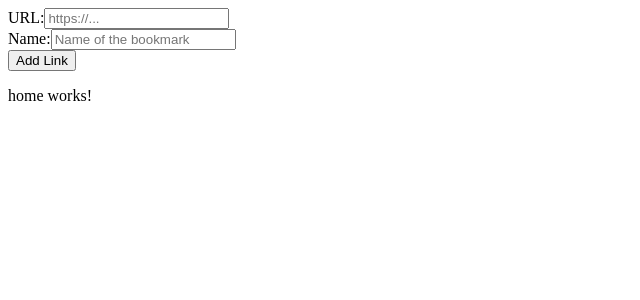
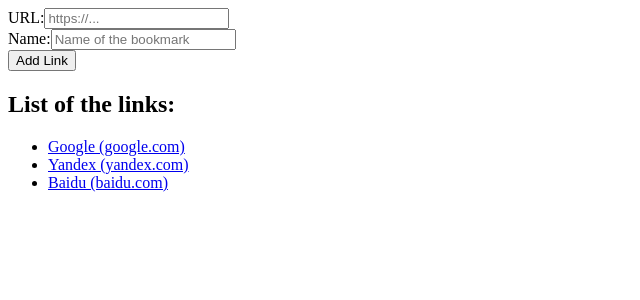
Before and after one commit to AVTaran/phq, an Angular app: page / in a window 1280 px wide. Shown: the top 300 px of the page, without its empty margins (0-640 px from the left). Built offline with nearby package versions, Linux system fonts and the light colour scheme.

Commit message:
List of the links

```diff
--- a/src/app/home/home.component.html
+++ b/src/app/home/home.component.html
@@ -1 +1,6 @@
-<p>home works!</p>
+<h2>List of the links: </h2>
+<ul>
+  <li *ngFor="let link of listLinks">
+    <a href="#" target="_blank">{{ link.name }} ({{ link.url }})</a>
+  </li>
+</ul>
--- a/src/app/home/home.component.ts
+++ b/src/app/home/home.component.ts
@@ -1,12 +1,24 @@
 import { Component } from '@angular/core';
+import { ListService } from '../services/list.service';
+import { CommonModule } from '@angular/common';
+import { LinkModule } from '../model/link/link.module';
 
 @Component({
   selector: 'app-home',
   standalone: true,
-  imports: [],
+  imports: [ CommonModule ],
   templateUrl: './home.component.html',
   styleUrl: './home.component.css'
 })
+
 export class HomeComponent {
 
+  listLinks: LinkModule[] = [];
+
+  constructor(private listService: ListService) { }
+
+  ngOnInit(): void {
+    this.listLinks = this.listService.getAll();
+  }
+
 }
--- /dev/null
+++ b/src/app/model/link/link.module.ts
@@ -0,0 +1,4 @@
+export class LinkModule {
+  name!:string;
+  url!:string;
+}
--- /dev/null
+++ b/src/app/services/list.service.ts
@@ -0,0 +1,19 @@
+import { Injectable } from '@angular/core';
+import { LinkModule } from '../model/link/link.module';
+
+
+@Injectable({
+  providedIn: 'root'
+})
+export class ListService {
+
+  constructor() {}
+
+  getAll(): LinkModule[] {
+    return [
+      { name: 'Google', url: 'google.com' },
+      { name: 'Yandex', url: 'yandex.com' },
+      { name: 'Baidu', url: 'baidu.com' },
+    ];
+  }
+}
```
Also changed, not shown: 1 other file (tests, documents, lock files or other folders).
